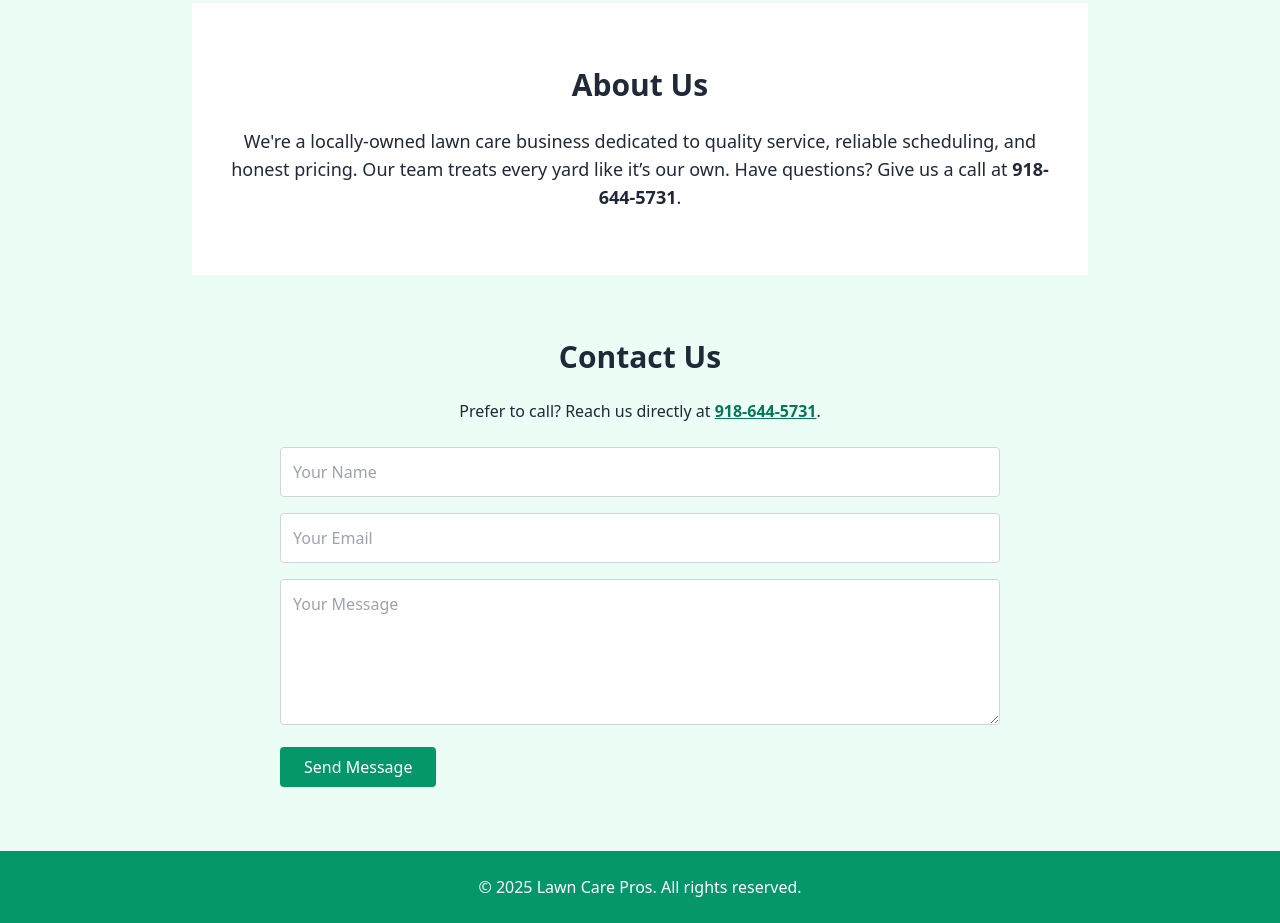
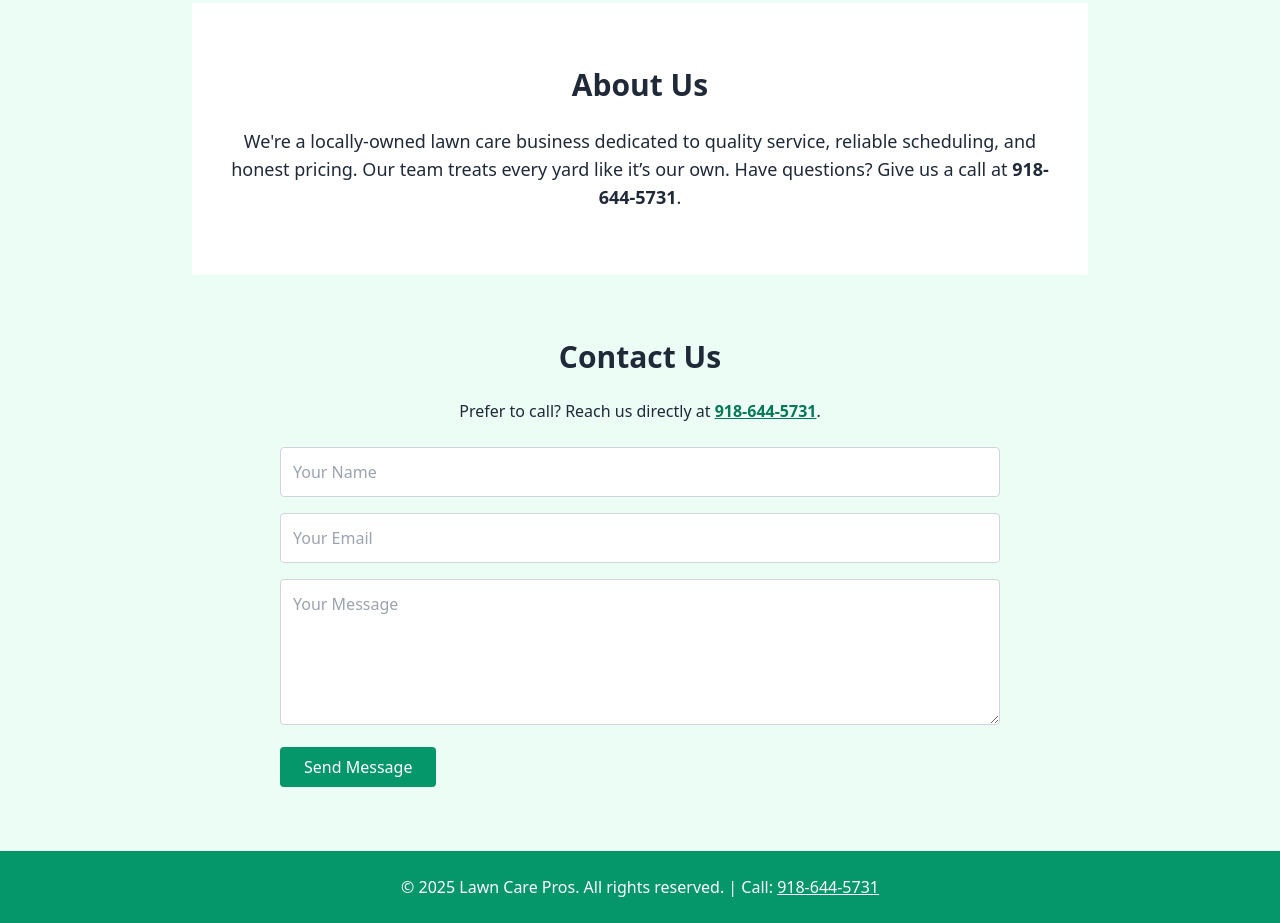
Before and after one commit to lawnpros/lawn-pros, a plain HTML site: page index.html in a window 1280 px wide. Shown: the part 685-1608 px from the top of the page. Drawn offline with nearby package versions, Linux system fonts and the light colour scheme.

Commit message:
Update index.html

```diff
--- a/index.html
+++ b/index.html
@@ -82,4 +82,8 @@
 
   <!-- Footer -->
   <footer class="bg-green-600 text-white text-center py-6">
-    <p>&copy; 2025 Lawn Care Pros. All rights reserved.
+    <p>&copy; 2025 Lawn Care Pros. All rights reserved. | Call: <a href="tel:9186445731" class="underline">918-644-5731</a></p>
+  </footer>
+
+</body>
+</html>
```
